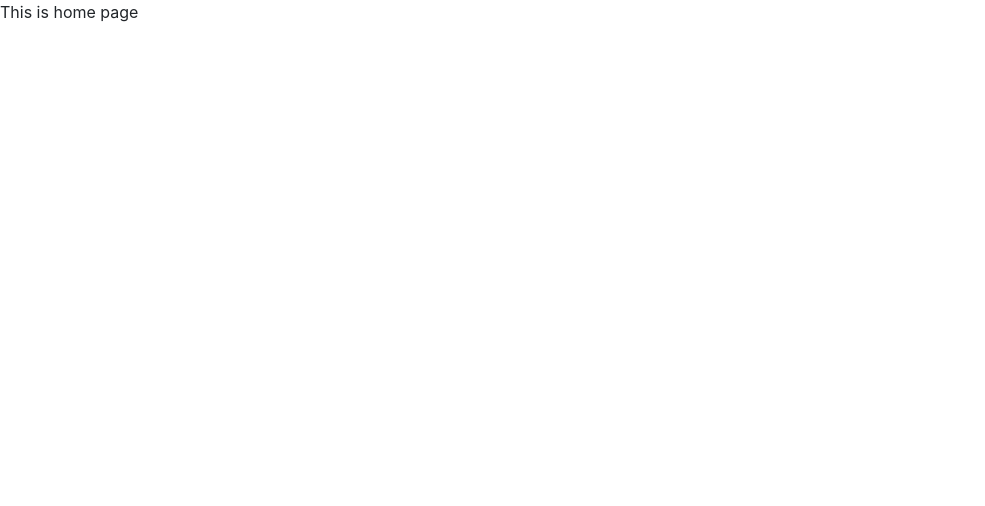
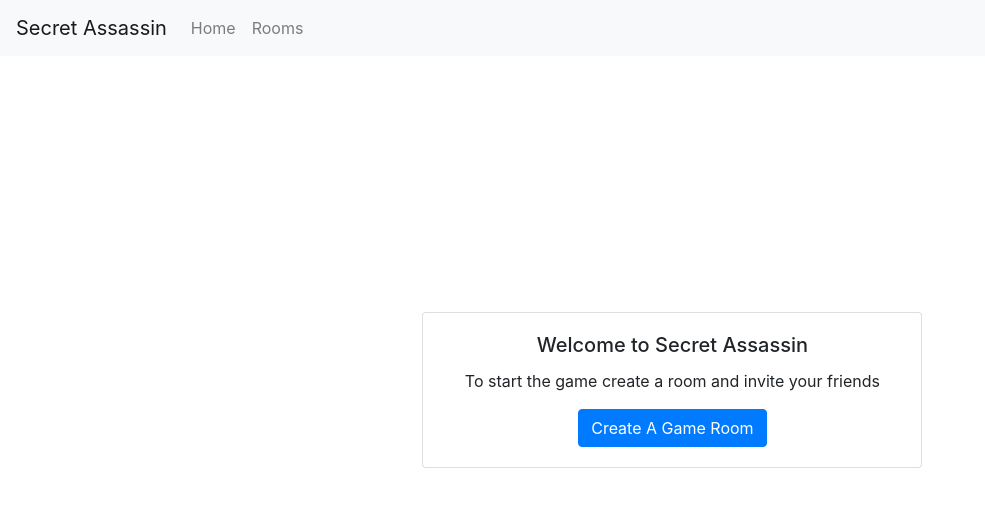
Before and after one commit to kivanc424/secretasssasin, a React (Create React App) app: page /home in a window 1280 px wide. Shown: the top 506 px of the page, without its empty margins (0-985 px from the left). Built offline with nearby package versions, Linux system fonts and the light colour scheme.

Commit message:
New commit

```diff
--- a/package.json
+++ b/package.json
@@ -11,6 +11,7 @@
     "axios": "^0.21.1",
     "bootstrap": "^4.6.0",
     "react": "^17.0.1",
+    "react-bootstrap": "^1.4.3",
     "react-dom": "^17.0.1",
     "react-router-dom": "^5.2.0",
     "react-scripts": "4.0.1",
--- a/src/Router.js
+++ b/src/Router.js
@@ -2,17 +2,17 @@ import React from "react";
 import { BrowserRouter, Switch, Route } from "react-router-dom";
 import Login from "./views/Login";
 import Home from "./views/Home";
+import AllGameRoomView from "./views/AllGameRoomView";
+import CreateRoomView from "./views/CreateRoomView";
 
 export default function Router() {
   return (
     <BrowserRouter>
       <Switch>
-        <Route exact path="/">
-          <Login />
-        </Route>
-        <Route path="/home">
-            <Home/>
-        </Route>
+        <Route exact path="/" component={Login} />
+        <Route path="/home" component={Home} />
+        <Route path="/create-room" component={CreateRoomView}/>
+        <Route path="/all-game-room" component={AllGameRoomView}/>
       </Switch>
     </BrowserRouter>
   );
--- /dev/null
+++ b/src/components/CreateRoomCard.js
@@ -0,0 +1,22 @@
+import React from "react";
+import { Card, Button } from "react-bootstrap";
+
+import "../css/home.css";
+
+function CreateRoomCard(props) {
+  return (
+    <div>
+      <Card className="text-center">
+        <Card.Body className="mx-auto">
+          <Card.Title>Welcome to Secret Assassin</Card.Title>
+          <Card.Text>
+            To start the game create a room and invite your friends
+          </Card.Text>
+          <Button onClick={props.createRoomButton} variant="primary">Create A Game Room</Button>
+        </Card.Body>
+      </Card>
+    </div>
+  );
+}
+
+export default CreateRoomCard;
--- /dev/null
+++ b/src/components/GameNavBar.js
@@ -0,0 +1,22 @@
+import { Component, React } from "react";
+import { Card, Button, Navbar, Nav } from "react-bootstrap";
+class GameNavBar extends Component {
+  render() {
+    return (
+      <div>
+        <Navbar bg="light" expand="lg">
+          <Navbar.Brand>Secret Assassin</Navbar.Brand>
+          <Navbar.Toggle aria-controls="basic-navbar-nav" />
+          <Navbar.Collapse id="basic-navbar-nav">
+            <Nav className="mr-auto">
+              <Nav.Link href="#home">Home</Nav.Link>
+              <Nav.Link href="#link">Rooms</Nav.Link>
+            </Nav>
+          </Navbar.Collapse>
+        </Navbar>
+      </div>
+    );
+  }
+}
+
+export default GameNavBar;
--- /dev/null
+++ b/src/components/createRoomComponent.js
@@ -0,0 +1 @@
+import { React, Component } from "react";
--- /dev/null
+++ b/src/css/createRoom.css
@@ -0,0 +1,11 @@
+.form-container {
+    flex-direction: column;
+    align-self: center;
+    width: 300px;
+}
+
+.container {
+    max-width: 400px;
+    margin-top: 17%;
+    display: flex;
+}
--- /dev/null
+++ b/src/css/home.css
@@ -0,0 +1,18 @@
+.card {
+    position: relative;
+    display: flex;
+    margin-top: 20%;
+    flex-direction: column;
+    width: 500px;
+    margin-left: 33%;
+    word-wrap: break-word;
+    background-color: #fff;
+    background-clip: border-box;
+    border: 1px solid rgba(0,0,0,.125);
+    border-radius: .25rem;
+}
+
+
+.button-game {
+    margin-left: 300px;
+}
--- /dev/null
+++ b/src/data/data.js
@@ -0,0 +1,26 @@
+export const options = [
+  {
+    label: "5 Players",
+    value: 5,
+  },
+  {
+    label: "6 Players",
+    value: 6,
+  },
+  {
+    label: "7 Players",
+    value: 7,
+  },
+  {
+    label: "8 Players",
+    value: 8,
+  },
+  {
+    label: "9 Players",
+    value: 9,
+  },
+  {
+    label: "10 Players",
+    value: 10,
+  },
+];
--- /dev/null
+++ b/src/views/AllGameRoomView.js
@@ -0,0 +1,9 @@
+import { Component, React } from "react";
+
+class AllGameRoomView extends Component {
+  render() {
+    return <div>All Game Room View</div>;
+  }
+}
+
+export default AllGameRoomView;
--- /dev/null
+++ b/src/views/CreateRoomView.js
@@ -0,0 +1,49 @@
+import { Component, React } from "react";
+import { Form, Button } from "react-bootstrap";
+import { options } from "../data/data";
+import { withRouter } from "react-router-dom";
+
+import "../css/createRoom.css";
+
+class CreateRoomView extends Component {
+  createRoomButton = (event) => {
+    event.preventDefault();
+    this.props.history.push("/all-game-room");
+  };
+
+  render() {
+    return (
+      <div className="container">
+        <Form className="form-container">
+          <Form.Group>
+            <Form.Label>Room Name</Form.Label>
+            <Form.Control type="text" placeholder="Name of Room" />
+          </Form.Group>
+          <Form.Group>
+            <Form.Label>Room Password</Form.Label>
+            <Form.Control type="password" placeholder="Password" />
+          </Form.Group>
+          <Form.Group controlId="formBasicCheckbox">
+            <Form.Check type="checkbox" label="Percival" />
+            <Form.Check type="checkbox" label="Merlin" />
+            <Form.Check type="checkbox" label="Morgana" />
+            <Form.Check type="checkbox" label="Oberon" />
+            <Form.Check type="checkbox" label="Mordred" />
+          </Form.Group>
+          <Form.Group>
+            <Form.Control size="sm" as="select">
+              {options.map((option) => {
+                return <option value={option.value}>{option.label}</option>;
+              })}
+            </Form.Control>
+          </Form.Group>
+          <Button variant="primary" type="submit">
+            Create Room
+          </Button>
+        </Form>
+      </div>
+    );
+  }
+}
+
+export default withRouter(CreateRoomView);
--- a/src/views/Home.js
+++ b/src/views/Home.js
@@ -1,9 +1,20 @@
 import { React, Component } from "react";
+import CreateRoomCard from "../components/CreateRoomCard";
+import GameNavBar from "../components/GameNavBar";
+import { withRouter } from "react-router-dom";
 
 class Home extends Component {
+  createRoomButton = () => {
+    this.props.history.push("/create-room");
+  };
   render() {
-    return <div>This is home page</div>;
+    return (
+      <div>
+        <GameNavBar />
+        <CreateRoomCard createRoomButton={this.createRoomButton} />
+      </div>
+    );
   }
 }
 
-export default Home;
+export default withRouter(Home);
```
Also changed, not shown: 2 other files (tests, documents, lock files or other folders).
